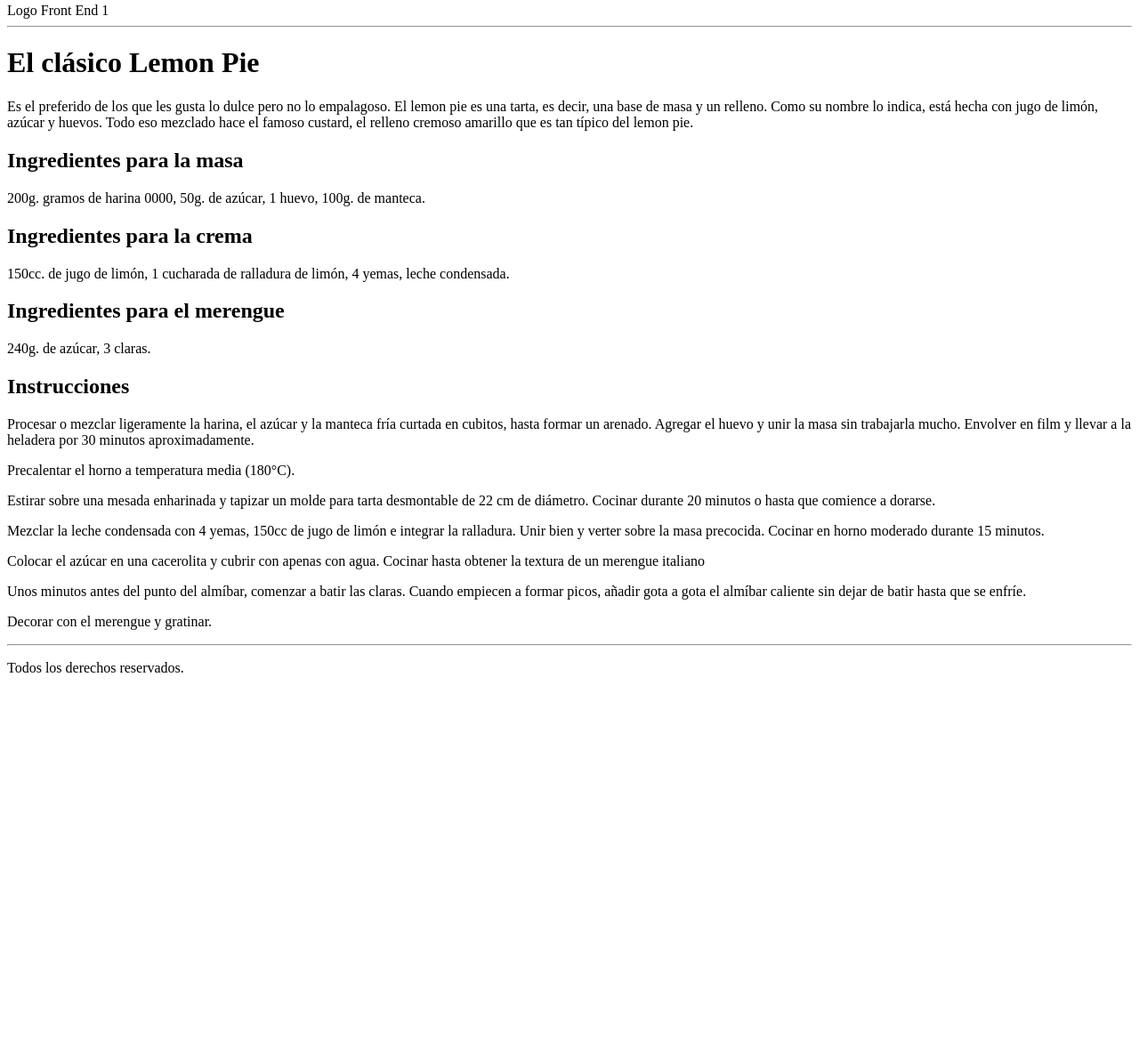
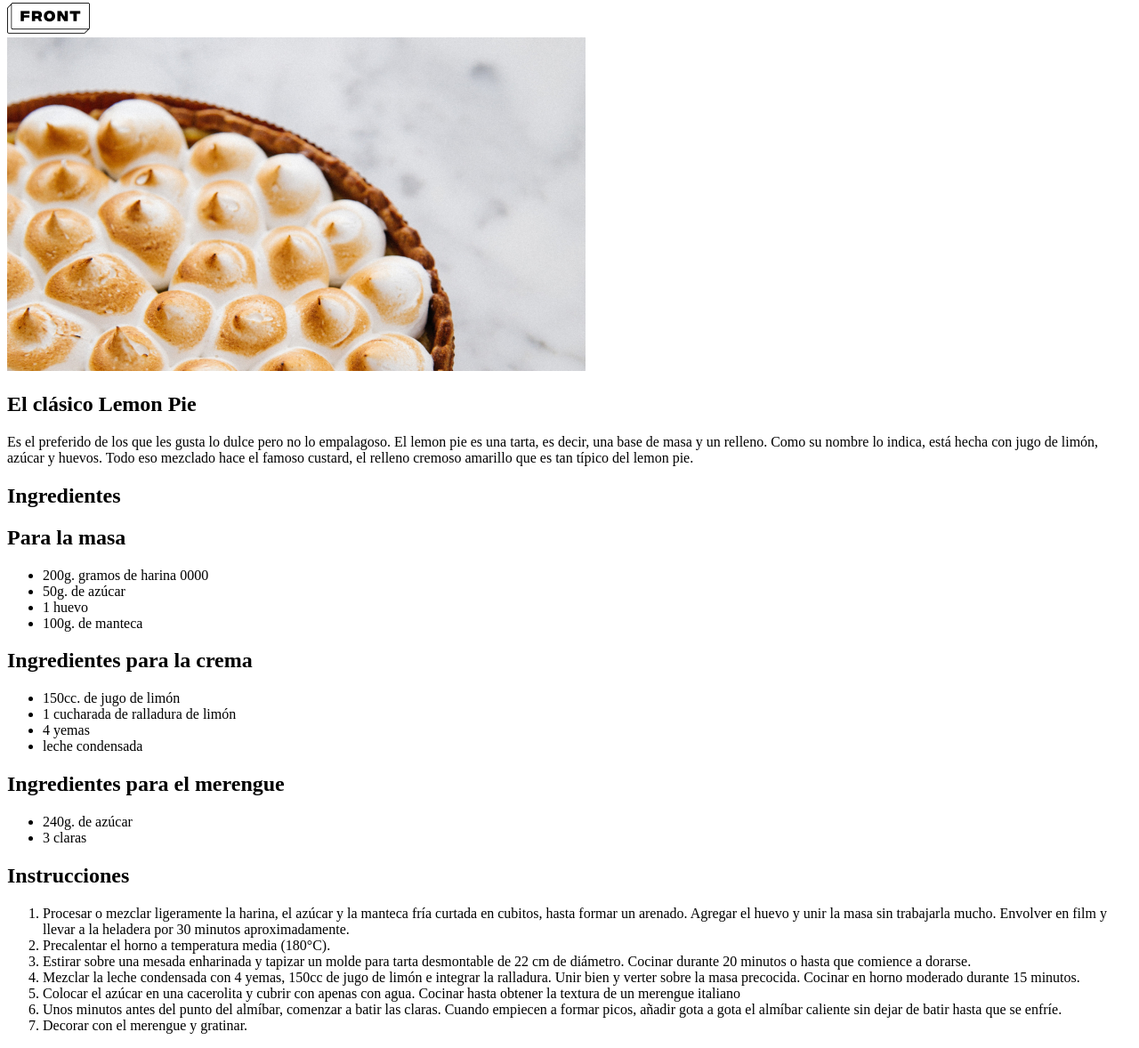
Before and after one commit to celina-phillips/Front-End-I, a plain HTML site: page Lemon Pie/index.html in a window 1280 px wide. Shown: the part 5-1183 px from the top of the page at 89% size. Before the commit the page ends 800 px from the top, so only its background shows below. Drawn offline with Linux system fonts and the light colour scheme.

Commit message:
Actualizacion Lemon Pie a clase5 y agregado de fotos a carpeta img

```diff
--- a/Lemon Pie/index.html
+++ b/Lemon Pie/index.html
@@ -8,30 +8,53 @@
 </head>
 <body>
     <header>
-        <div>Logo Front End 1</div>
+        <img src="./img/Group.png" alt="Logo Front End I">
     </header>
-    <hr>
+    <!-- aca habia un hr que era una linea y la borre-->
     <main>
+        <section> <!--banner-->
+              <img src="./img/lemon-pie 1.jpg" alt="">
               <h1>El clásico Lemon Pie</h1>
               <p>Es el preferido de los que les gusta lo dulce pero no lo empalagoso. El lemon pie es una tarta, es decir, una base de masa y un relleno. Como su nombre lo indica, está hecha con jugo de limón, azúcar y huevos. Todo eso mezclado hace el famoso custard, el relleno cremoso amarillo que es tan típico del lemon pie.</p>
-        <h2>Ingredientes para la masa</h2>
-        <p>200g. gramos de harina 0000, 50g. de azúcar, 1 huevo, 100g. de manteca.</p>
+        </section>
+        <section> <!--Ingredientes-->
+              <h2>Ingredientes</h2>
+              <h2>Para la masa</h2>
+              <ul>
+                  <li>200g. gramos de harina 0000</li>
+                  <li>50g. de azúcar</li>
+                  <li>1 huevo</li>
+                  <li>100g. de manteca</li>
+             </ul>
              <h2>Ingredientes para la crema </h2>
-        <p>150cc. de jugo de limón, 1 cucharada de ralladura de limón, 4 yemas, leche condensada.</p>
+             <ul>
+                <li>150cc. de jugo de limón</li>
+                <li>1 cucharada de ralladura de limón</li>
+                <li>4 yemas</li>
+                <li>leche condensada</li>
+             </ul>
              <h2>Ingredientes para el merengue</h2>
-        <p>240g. de azúcar, 3 claras.</p>
+             <ul>
+                <li>240g. de azúcar</li>
+                <li>3 claras</li>
+             </ul>
+        </section>
+        <section>
             <h2>Instrucciones</h2>
-        <p>Procesar o mezclar ligeramente la harina, el azúcar y la manteca fría curtada en cubitos, hasta formar un arenado. Agregar el huevo y unir la masa sin trabajarla mucho. Envolver en film y llevar a la heladera por 30 minutos aproximadamente.</p>
-        <p>Precalentar el horno a temperatura media (180°C).</p>
-        <p>Estirar sobre una mesada enharinada y tapizar un molde para tarta desmontable de 22 cm de diámetro. Cocinar durante 20 minutos o hasta que comience a dorarse.</p>
-        <p>Mezclar la leche condensada con 4 yemas, 150cc de jugo de limón e integrar la ralladura. Unir bien y verter sobre la masa precocida. Cocinar en horno moderado durante 15 minutos.</p>
-        <p>Colocar el azúcar en una cacerolita y cubrir con apenas con agua. Cocinar hasta obtener la textura de un merengue italiano</p>
-        <p>Unos minutos antes del punto del almíbar, comenzar a batir las claras. Cuando empiecen a formar picos, añadir gota a gota el almíbar caliente sin dejar de batir hasta que se enfríe.</p>
-        <p>Decorar con el merengue y gratinar.</p>
+            <ol>
+                <li>Procesar o mezclar ligeramente la harina, el azúcar y la manteca fría curtada en cubitos, hasta formar un arenado. Agregar el huevo y unir la masa sin trabajarla mucho. Envolver en film y llevar a la heladera por 30 minutos aproximadamente.</li>
+                <li>Precalentar el horno a temperatura media (180°C).</li>
+                <li>Estirar sobre una mesada enharinada y tapizar un molde para tarta desmontable de 22 cm de diámetro. Cocinar durante 20 minutos o hasta que comience a dorarse.</li>
+                <li>Mezclar la leche condensada con 4 yemas, 150cc de jugo de limón e integrar la ralladura. Unir bien y verter sobre la masa precocida. Cocinar en horno moderado durante 15 minutos.</li>
+                <li>Colocar el azúcar en una cacerolita y cubrir con apenas con agua. Cocinar hasta obtener la textura de un merengue italiano</li>
+                <li>Unos minutos antes del punto del almíbar, comenzar a batir las claras. Cuando empiecen a formar picos, añadir gota a gota el almíbar caliente sin dejar de batir hasta que se enfríe.</li>
+                <li>Decorar con el merengue y gratinar.</li>
+            </ol>
+        </section>
     </main>
-    <hr>
-    <footer>
+    <!-- Aca había un <hr>-->
+    <!-- Aca habia un <footer>
                           <p>Todos los derechos reservados.</p>
-    </footer>
+                      </footer>-->
 </body>
 </html>
```
Also changed, not shown: Lemon Pie/img/Group.png (added), Lemon Pie/img/lemon-pie 1.jpg (added), 3 other files. Lines whose indentation alone changed are shown as unchanged.
